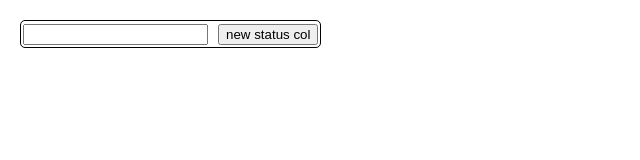
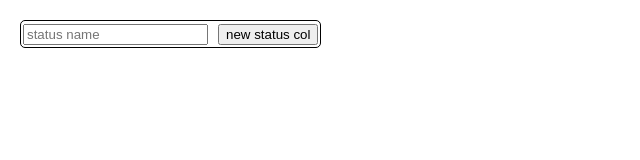
Before and after one commit to khoramshahy/trello, a React (Create React App) app: page / in a window 1280 px wide. Shown: the top 160 px of the page, without its empty margins (0-640 px from the left). Built offline with nearby package versions, Linux system fonts and the light colour scheme.

Commit message:
delete task

```diff
--- a/src/components/StatusCols/index.js
+++ b/src/components/StatusCols/index.js
@@ -19,10 +19,10 @@ function StatusCols() {
   };
 
   const handleKeyDown = (event) => {
-    if (event.key === 'Enter') {
-      addNewCol()
+    if (event.key === "Enter") {
+      addNewCol();
     }
-  }
+  };
   const handleInput = (e) => {
     const { value } = e.target;
     setInput(value);
@@ -39,7 +39,7 @@ function StatusCols() {
 
   const createOrEditTask = (newTask, statusId, taskId) => {
     const updateDate = [...cols];
-
+    console.log("newTask", newTask);
     //create task
     if (taskId === null) {
       updateDate[statusId].tasks.push(newTask);
@@ -49,7 +49,6 @@ function StatusCols() {
     else {
       if (statusId !== selectedTask.statusId) {
         //task status is chenged
-        console.log(statusId, selectedTask.statusId);
         console.log("task status is chenged");
         updateDate[selectedTask.statusId].tasks.splice(taskId, 1);
         updateDate[statusId].tasks.push(newTask);
@@ -65,8 +64,15 @@ function StatusCols() {
     closeModal();
   };
 
+  const deleteTask = (statusId, taskId) => {
+    const updateData = [...cols];
+    updateData[statusId].tasks.splice(taskId, 1);
+    setCols(updateData)
+  };
+
   return (
     <div className="container">
+
       {cols.map((item, index) => {
         return (
           <div className="item" key={index}>
@@ -88,6 +94,11 @@ function StatusCols() {
                     >
                       edit
                     </button>
+                    <button
+                      onClick={() => deleteTask(index, i )}
+                    >
+                      delete
+                    </button>
                   </div>
                 );
               })}
@@ -96,7 +107,13 @@ function StatusCols() {
         );
       })}
       <div className="item">
-        <input value={input} type="text" onChange={handleInput} onKeyDown={handleKeyDown}/>
+        <input
+          value={input}
+          type="text"
+          placeholder="status name"
+          onChange={handleInput}
+          onKeyDown={handleKeyDown}
+        />
         <button onClick={addNewCol}>new status col</button>
       </div>
       {isModal && selectedTask && (
```
